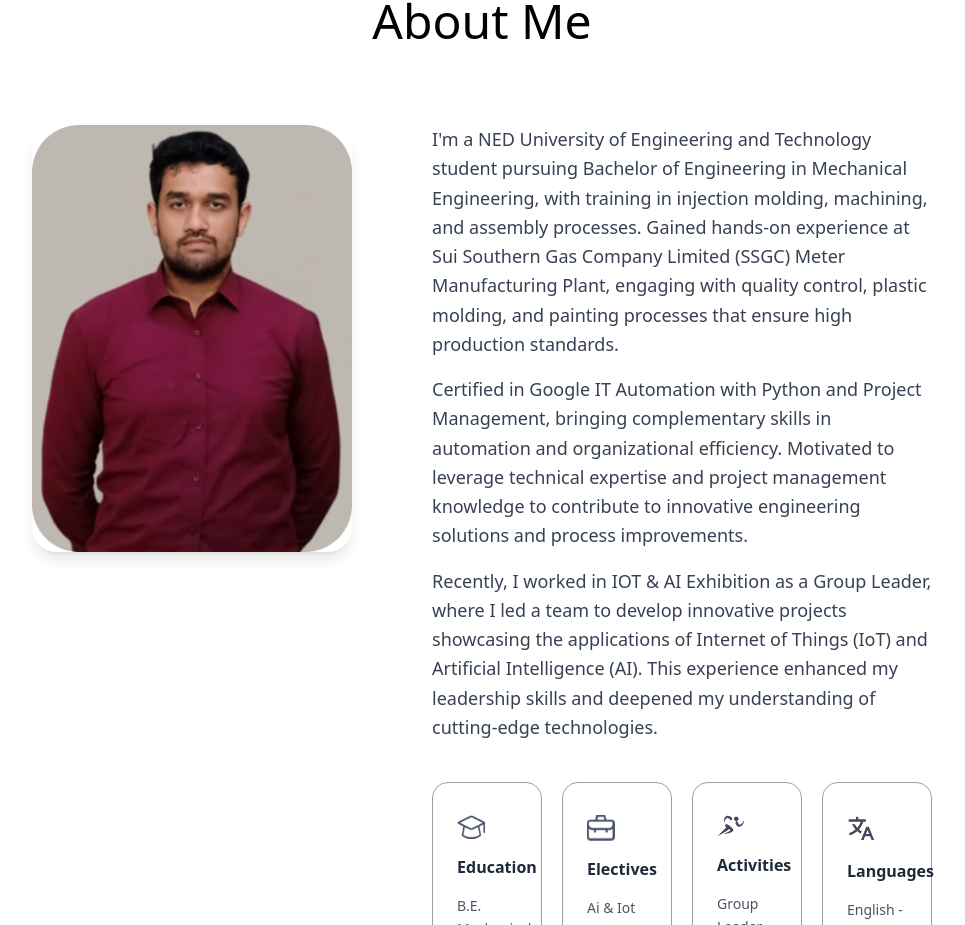
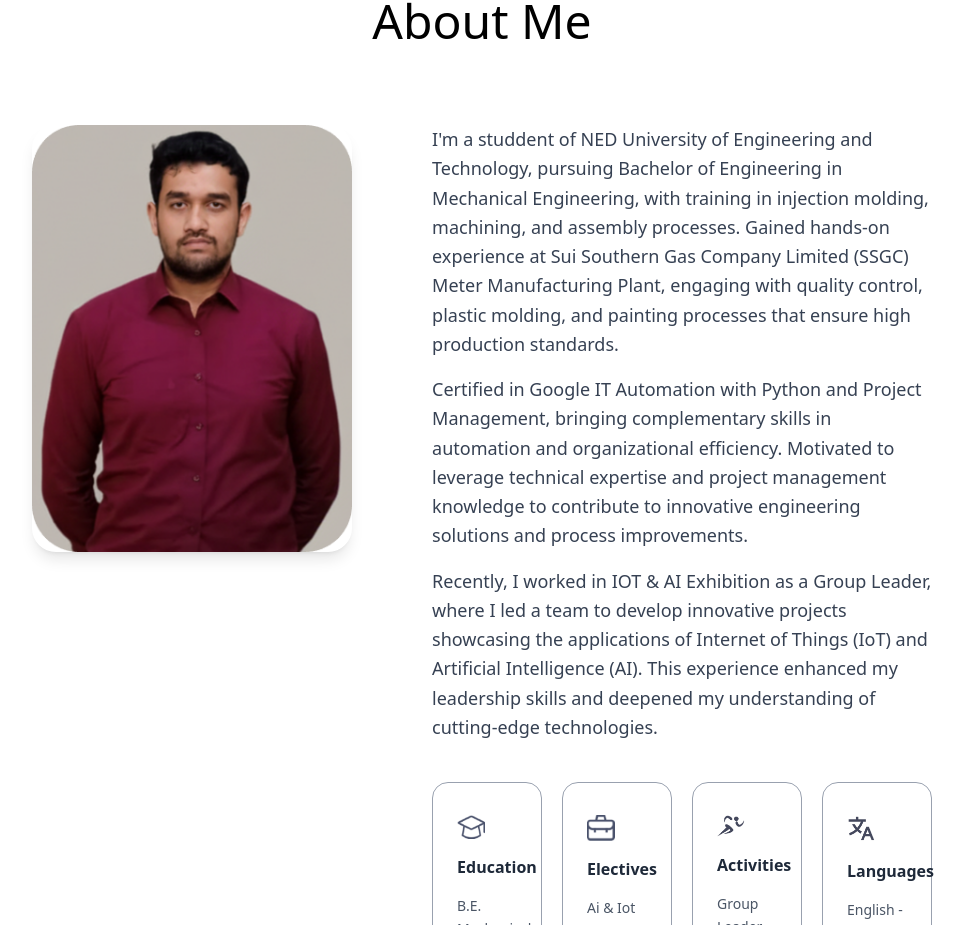
Before and after one commit to syedzainalii/Portfolio, a Next.js app: page / in a window 1280 px wide. Shown: the part 875-1800 px from the top of the page, without its empty margins (158-1123 px from the left). Built offline with nearby package versions, Linux system fonts and the light colour scheme; a web font is replaced by a local one.

Commit message:
spelling

```diff
--- a/app/Components/About.jsx
+++ b/app/Components/About.jsx
@@ -57,7 +57,7 @@ const About = ({ isDarkMode }) => {
         >
           <div className='mb-6 font-Ovo text-gray-700 dark:text-white/90 text-base sm:text-lg leading-relaxed text-left'>
             <p className='mb-4'>
-              I'm a NED University of Engineering and Technology student pursuing Bachelor of Engineering in Mechanical Engineering,
+              I'm a studdent of NED University of Engineering and Technology, pursuing Bachelor of Engineering in Mechanical Engineering,
               with training in injection molding, machining, and assembly processes. Gained hands-on experience at Sui Southern Gas
               Company Limited (SSGC) Meter Manufacturing Plant, engaging with quality control, plastic molding, and painting
               processes that ensure high production standards.
```
